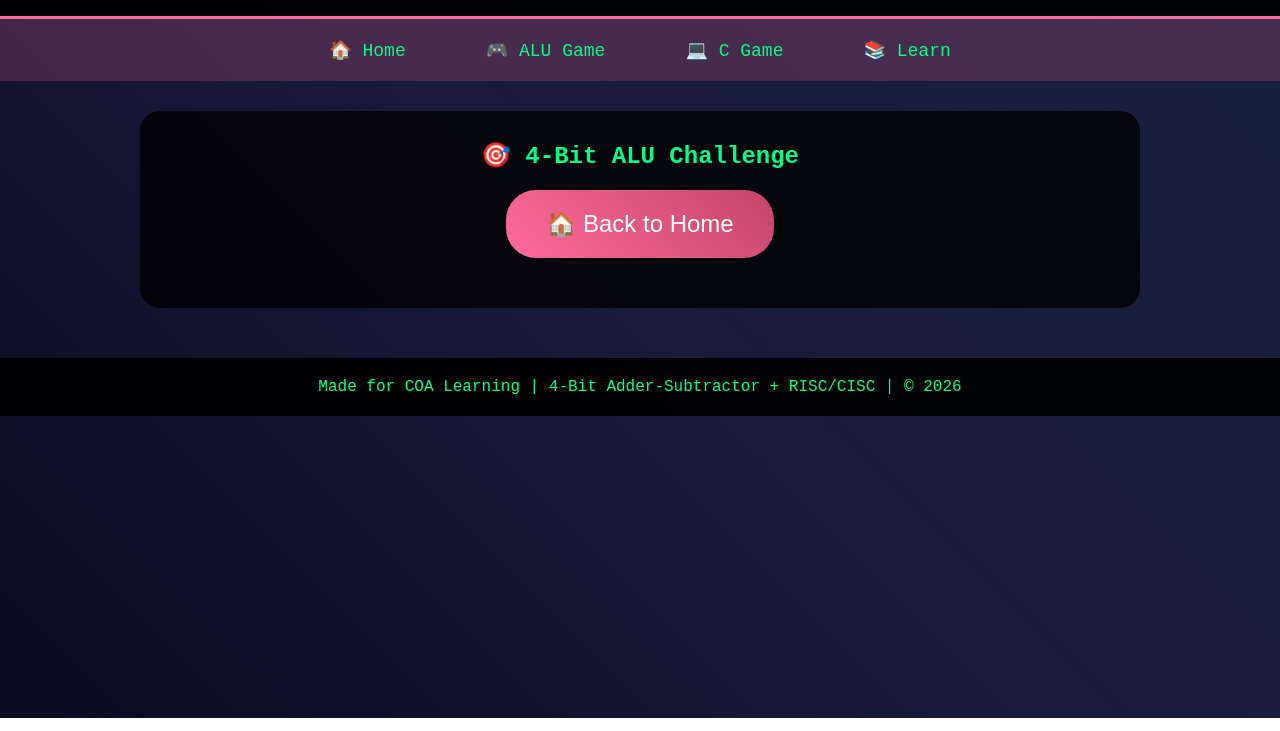
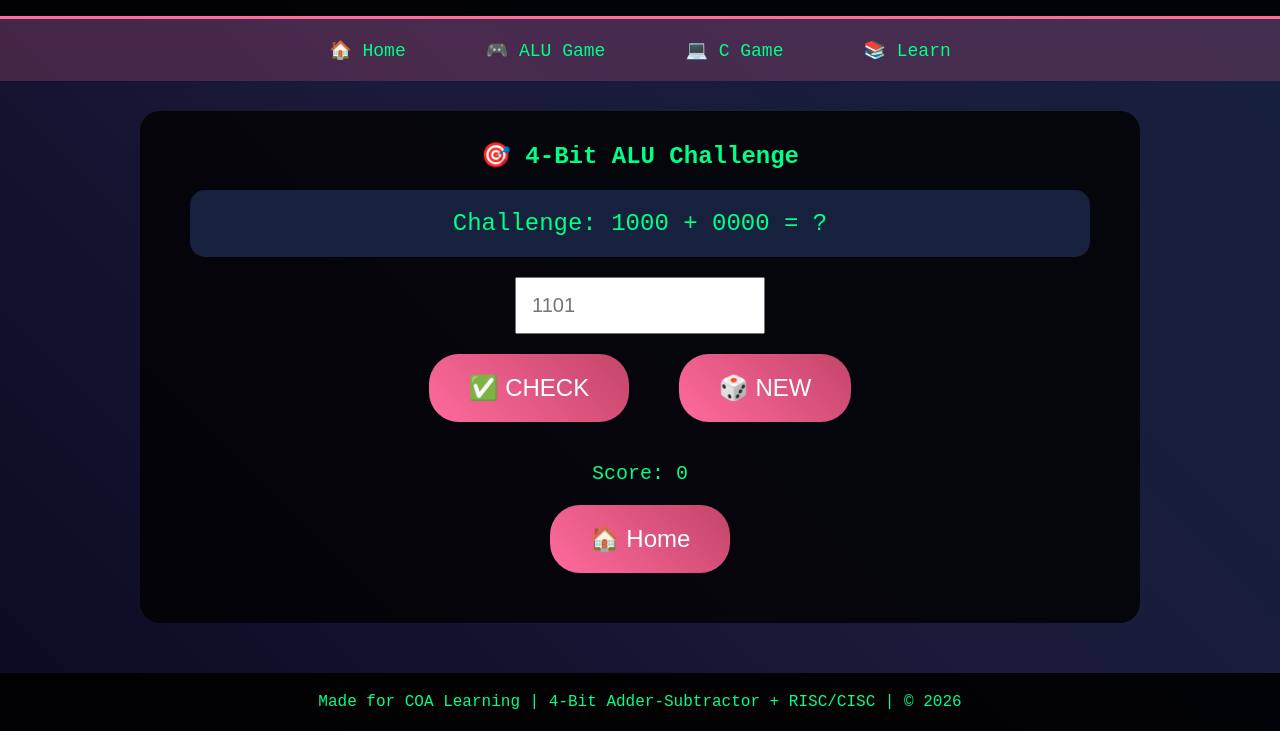
Before and after one commit to hevintandel2006-Game/bitforge-gaming, a plain HTML site: page index.html in a window 1280 px wide. Both pictures are taken after a click on the button "🚀 PLAY WEB GAME". Shown: the part 82-813 px from the top of the page. Drawn offline with Linux system fonts and the light colour scheme.

Commit message:
Update index.html

```diff
--- a/index.html
+++ b/index.html
@@ -90,10 +90,19 @@
 
     <!-- WEB ALU GAME -->
     <div id="alu-game" class="game-container" style="display:none;">
-        <h2>🎯 4-Bit ALU Challenge</h2>
-        <!-- [Previous ALU game code goes here - paste the full HTML/JS game] -->
-        <button onclick="showGame('home')" class="play-btn">🏠 Back to Home</button>
+    <h2>🎯 4-Bit ALU Challenge</h2>
+    <div style="font-size:24px; padding:20px; background:#16213e; margin:20px; border-radius:15px;">
+        Challenge: <span id="chA">----</span> <span id="chOp">+</span> <span id="chB">----</span> = ?
     </div>
+    <input id="answer" type="text" maxlength="4" placeholder="1101"
+           style="padding:15px; font-size:20px; width:250px;">
+    <br><button class="play-btn" onclick="checkAnswer()">✅ CHECK</button>
+    <button class="play-btn" onclick="newChallenge()">🎲 NEW</button>
+    <div id="result" style="font-size:28px; margin:20px;"></div>
+    <div id="score" style="font-size:20px;">Score: 0</div>
+    <button onclick="showGame('home')" class="play-btn">🏠 Home</button>
+</div>
+
 
     <!-- C GAME INSTRUCTIONS -->
     <div id="c-game" class="game-container" style="display:none;">
@@ -126,6 +135,33 @@ int main() {
             else if(type === 'c') document.getElementById('c-game').style.display = 'block';
             else document.getElementById('home').style.display = 'block';
         }
+
+        let score = 0, a=0, b=0, sub=0, expected=0;
+function newChallenge() {
+    a = Math.floor(Math.random()*16);
+    b = Math.floor(Math.random()*16);
+    sub = Math.random()<0.5 ? 0 : 1;
+    expected = 0; let c = sub;
+    for(let i=0; i<4; i++) {
+        let ai=(a>>i)&1, bi=((b>>i)&1)^sub;
+        let s = ai^bi^c; expected |= s<<i; c=(ai&bi)|(ai&c)|(bi&c);
+    }
+    document.getElementById('chA').textContent = a.toString(2).padStart(4,'0');
+    document.getElementById('chB').textContent = b.toString(2).padStart(4,'0');
+    document.getElementById('chOp').textContent = sub ? '-' : '+';
+    document.getElementById('answer').value = '';
+}
+function checkAnswer() {
+    let user = parseInt(document.getElementById('answer').value,2);
+    if(user === expected) {
+        score += 10; document.getElementById('result').innerHTML = '✅ CORRECT!';
+    } else {
+        document.getElementById('result').innerHTML = '❌ Expected: ' + expected.toString(2).padStart(4,'0');
+    }
+    document.getElementById('score').textContent = 'Score: ' + score;
+}
+newChallenge();
+
     </script>
 </body>
 </html>
```
